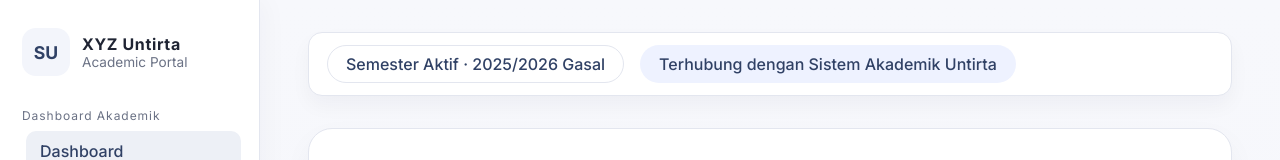
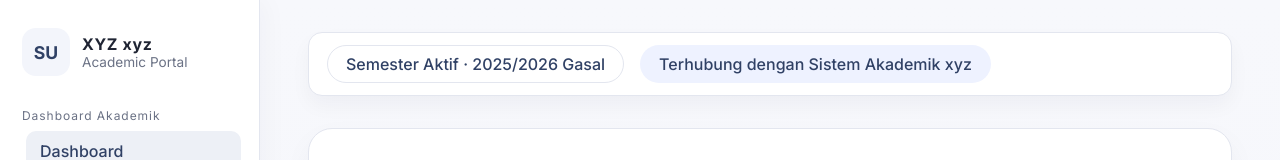
Before and after one commit to rifhrzi/siakang-kw, a React (Vite) app: page / in a window 1280 px wide. Shown: the top 160 px of the page. Built offline with nearby package versions, Linux system fonts and the light colour scheme; no server answers; grey boxes are pictures that could not be loaded.

Commit message:
naming update

```diff
--- a/index.html
+++ b/index.html
@@ -4,7 +4,7 @@
     <meta charset="UTF-8" />
     <link rel="icon" type="image/svg+xml" href="/vite.svg" />
     <meta name="viewport" content="width=device-width, initial-scale=1.0" />
-    <title>XYZ Untirta · Dashboard Akademik</title>
+    <title>XYZ xyz · Dashboard Akademik</title>
     <link rel="preconnect" href="https://fonts.googleapis.com" />
     <link rel="preconnect" href="https://fonts.gstatic.com" crossorigin />
     <link
--- a/src/App.jsx
+++ b/src/App.jsx
@@ -15,7 +15,7 @@ export default function App() {
           element={
             <Layout
               semesterLabel={student.semesterStatus}
-              integrationLabel="Terhubung dengan Sistem Akademik Untirta"
+              integrationLabel="Terhubung dengan Sistem Akademik xyz"
             />
           }
         >
--- a/src/components/Layout.jsx
+++ b/src/components/Layout.jsx
@@ -44,7 +44,7 @@ export default function Layout({ semesterLabel, integrationLabel }) {
             SU
           </div>
           <div>
-            <div className="brand-title">XYZ Untirta</div>
+            <div className="brand-title">XYZ xyz</div>
             <div className="brand-subtitle">Academic Portal</div>
           </div>
         </div>
--- a/src/data/xyzStats.js
+++ b/src/data/xyzStats.js
@@ -1,8 +1,8 @@
 /**
  * XYZ (Sistem Informasi Akademik) - Statistik & Data Infrastruktur
- * Universitas Sultan Ageng Tirtayasa (Untirta)
+ * xyz (xyz)
  *
- * Data ini merepresentasikan skala sistem akademik universitas dengan
+ * Data ini merepresentasikan skala sistem akademik xyz dengan
  * ~30.000 mahasiswa aktif dan ~1.200 dosen.
  */
 
```
